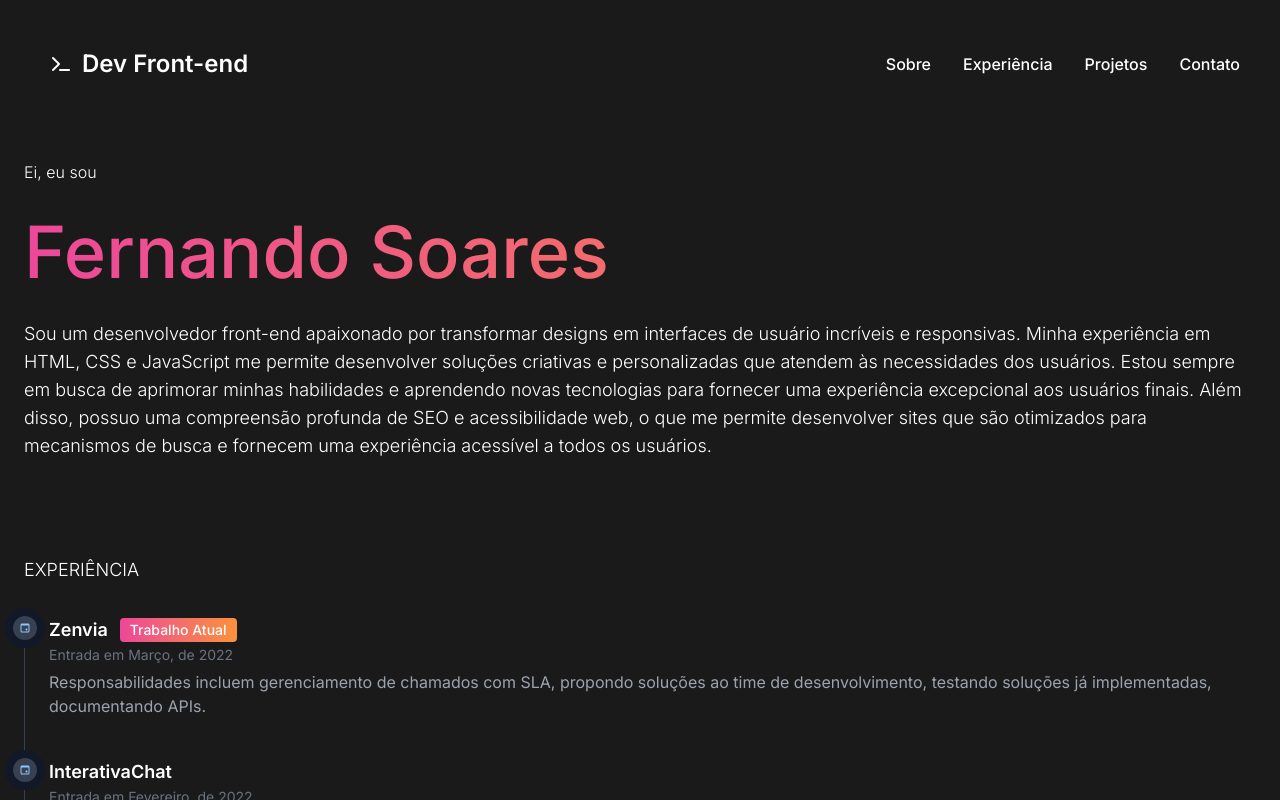
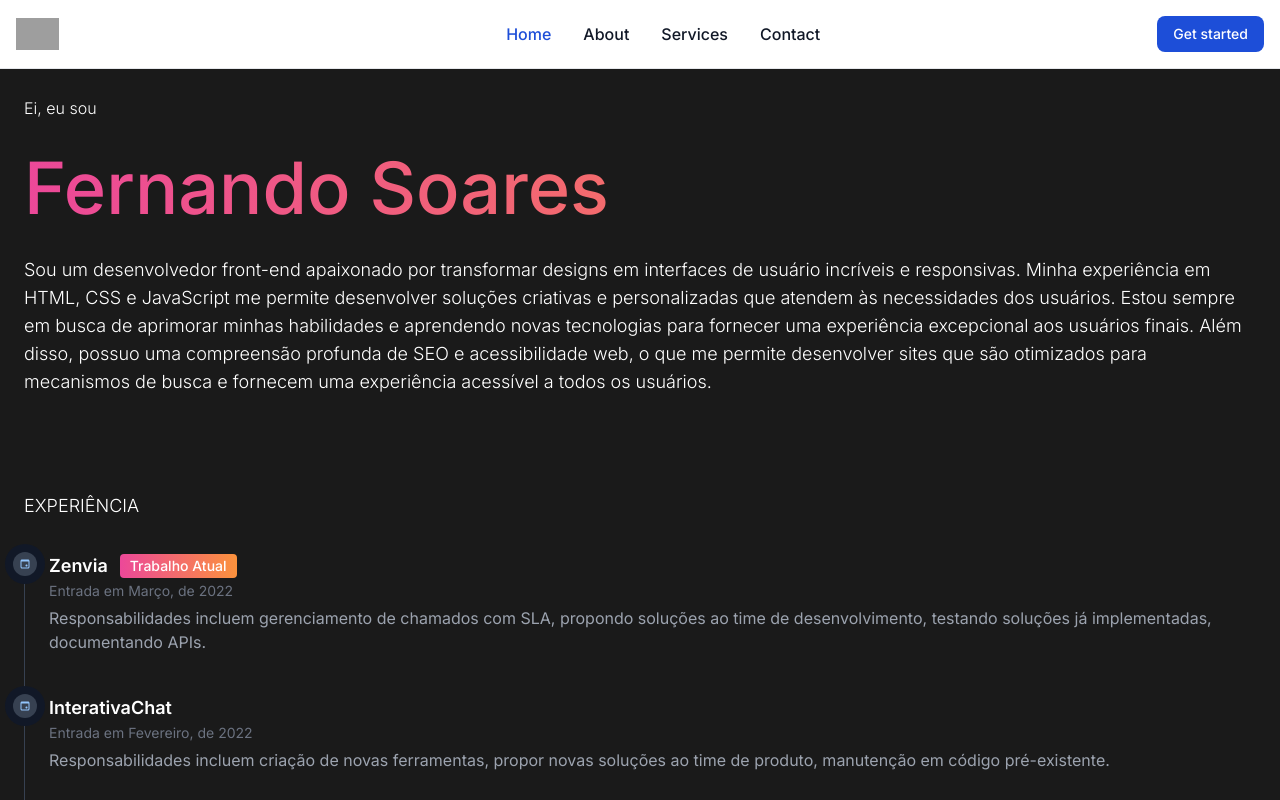
Before and after one commit to fernando-ss-soares/Portifolio, a React (Vite) app: page / in a window 1280 px wide. Shown: the top 800 px of the page. Built offline with nearby package versions, Linux system fonts and the light colour scheme; no server answers; grey boxes are pictures that could not be loaded.

Commit message:
Ajustado a CDN do flow bite

```diff
--- a/src/template/menu.tsx
+++ b/src/template/menu.tsx
@@ -4,7 +4,7 @@
   return (
     <>
       <Container style="h-1/6 flex flex-col justify-center py-8 px-6 font-inter font-light text-white">
-        <nav>
+        {/*<nav>
           <div className="max-w-screen-xl flex flex-wrap items-center justify-between mx-auto p-4">
             <a href="#" className="flex items-center">
             <i className="fa-solid fa-terminal mx-3" style={{color: "#ffffff"}}></i>
@@ -72,7 +72,40 @@
               </ul>
             </div>
           </div>
-        </nav>
+  </nav>*/}
+
+<nav className="bg-white dark:bg-gray-900 fixed w-full z-20 top-0 left-0 border-b border-gray-200 dark:border-gray-600">
+  <div className="max-w-screen-xl flex flex-wrap items-center justify-between mx-auto p-4">
+  <a href="https://flowbite.com/" className="flex items-center">
+      <img src="https://flowbite.com/docs/images/logo.svg" className="h-8 mr-3" alt="Flowbite Logo"/>
+      <span className="self-center text-2xl font-semibold whitespace-nowrap dark:text-white">Flowbite</span>
+  </a>
+  <div className="flex md:order-2">
+      <button type="button" className="text-white bg-blue-700 hover:bg-blue-800 focus:ring-4 focus:outline-none focus:ring-blue-300 font-medium rounded-lg text-sm px-4 py-2 text-center mr-3 md:mr-0 dark:bg-blue-600 dark:hover:bg-blue-700 dark:focus:ring-blue-800">Get started</button>
+      <button data-collapse-toggle="navbar-sticky" type="button" className="inline-flex items-center p-2 text-sm text-gray-500 rounded-lg md:hidden hover:bg-gray-100 focus:outline-none focus:ring-2 focus:ring-gray-200 dark:text-gray-400 dark:hover:bg-gray-700 dark:focus:ring-gray-600" aria-controls="navbar-sticky" aria-expanded="false">
+        <span className="sr-only">Open main menu</span>
+        <svg className="w-6 h-6" aria-hidden="true" fill="currentColor" viewBox="0 0 20 20" xmlns="http://www.w3.org/2000/svg"><path fill-rule="evenodd" d="M3 5a1 1 0 011-1h12a1 1 0 110 2H4a1 1 0 01-1-1zM3 10a1 1 0 011-1h12a1 1 0 110 2H4a1 1 0 01-1-1zM3 15a1 1 0 011-1h12a1 1 0 110 2H4a1 1 0 01-1-1z" clip-rule="evenodd"></path></svg>
+      </button>
+  </div>
+  <div className="items-center justify-between hidden w-full md:flex md:w-auto md:order-1" id="navbar-sticky">
+    <ul className="flex flex-col p-4 md:p-0 mt-4 font-medium border border-gray-100 rounded-lg bg-gray-50 md:flex-row md:space-x-8 md:mt-0 md:border-0 md:bg-white dark:bg-gray-800 md:dark:bg-gray-900 dark:border-gray-700">
+      <li>
+        <a href="#" className="block py-2 pl-3 pr-4 text-white bg-blue-700 rounded md:bg-transparent md:text-blue-700 md:p-0 md:dark:text-blue-500" aria-current="page">Home</a>
+      </li>
+      <li>
+        <a href="#" className="block py-2 pl-3 pr-4 text-gray-900 rounded hover:bg-gray-100 md:hover:bg-transparent md:hover:text-blue-700 md:p-0 md:dark:hover:text-blue-500 dark:text-white dark:hover:bg-gray-700 dark:hover:text-white md:dark:hover:bg-transparent dark:border-gray-700">About</a>
+      </li>
+      <li>
+        <a href="#" className="block py-2 pl-3 pr-4 text-gray-900 rounded hover:bg-gray-100 md:hover:bg-transparent md:hover:text-blue-700 md:p-0 md:dark:hover:text-blue-500 dark:text-white dark:hover:bg-gray-700 dark:hover:text-white md:dark:hover:bg-transparent dark:border-gray-700">Services</a>
+      </li>
+      <li>
+        <a href="#" className="block py-2 pl-3 pr-4 text-gray-900 rounded hover:bg-gray-100 md:hover:bg-transparent md:hover:text-blue-700 md:p-0 md:dark:hover:text-blue-500 dark:text-white dark:hover:bg-gray-700 dark:hover:text-white md:dark:hover:bg-transparent dark:border-gray-700">Contact</a>
+      </li>
+    </ul>
+  </div>
+  </div>
+</nav>
+
       </Container>
     </>
   );
```
